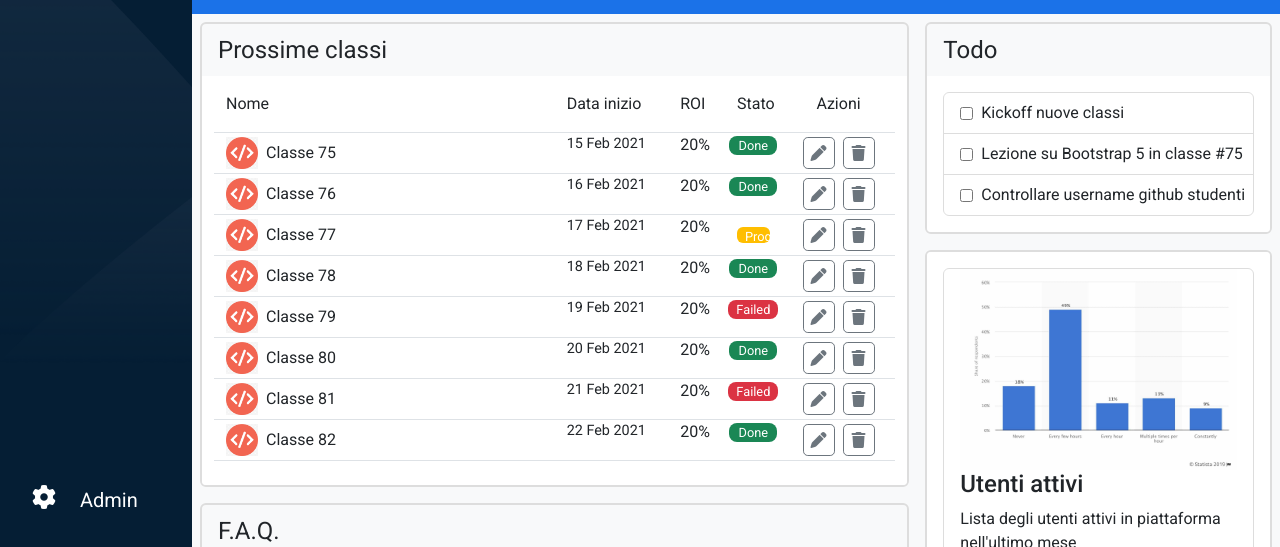
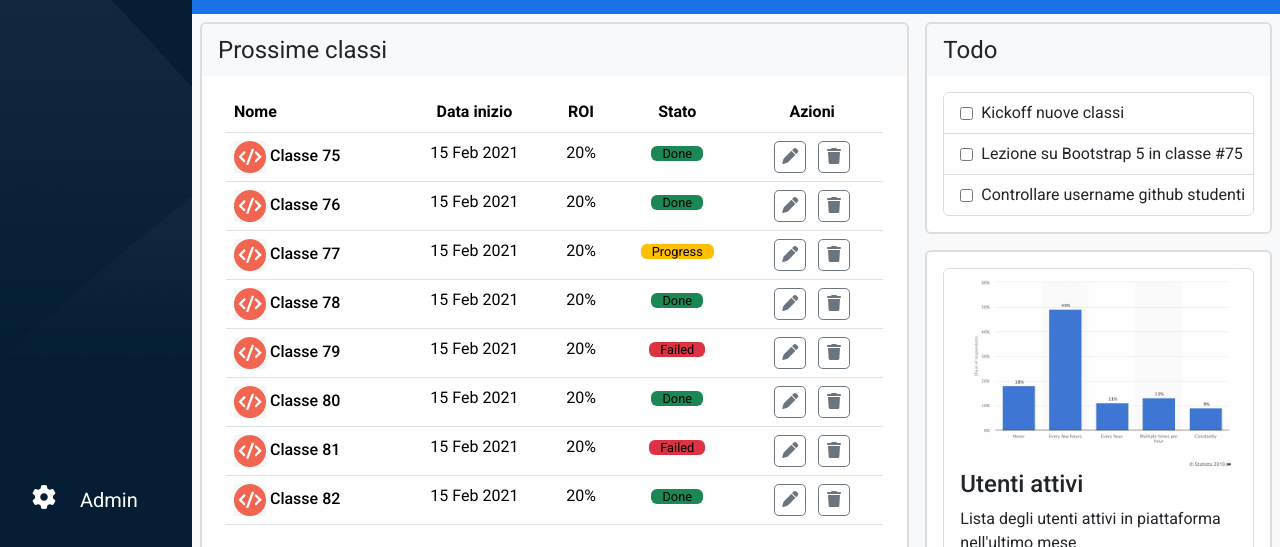
Before and after one commit to giordanofabrizii/html-css-bootstrap-dashboard, a plain HTML site: page index.html in a window 1280 px wide. Shown: the part 253-800 px from the top of the page. Drawn offline with nearby package versions, Linux system fonts and the light colour scheme.

Commit message:
changed the divland into table, next classes section

```diff
--- a/css/style.css
+++ b/css/style.css
@@ -4,7 +4,6 @@
 :root{
     --aside-width: 6rem
 }
-
 
 * {
     font-family: "Roboto", sans-serif;
@@ -96,15 +95,11 @@ main > nav > section > div > p,
     min-height: 5rem;
 }
 
-img[alt="class-avatar"]{
+img[alt="class avatar"]{
     width: 2rem;
     height: 2rem;
+    vertical-align: middle;
 }
-
-.date{
-    font-size: .9rem;
-}
-
 .accordion button {
     height: 3rem;
 }
@@ -187,26 +182,30 @@ button.outline-gray{
 }
 
 span.stato p{
+    display: inline;
+    padding: 0 .7rem;
     font-size: .8rem;
-    border-radius: .5rem;
-    color: white;
 }
 
-span.stato.done p{
+span.done p{
     background-color: #1a8755;
-    width: 3rem;
+}
+span.done p::before{
+    content: "Done";
 }
 
-span.stato.progress {
+span.my-progress p{
     background-color: #ffbe00;
-    padding-left: .5rem;
-    padding-right: .5rem;
+}
+span.my-progress p::before{
+content: "Progress";
 }
 
-span.stato.failed p {
+span.failed p{
     background-color: #db3343;
-    padding-left: .5rem;
-    padding-right: .5rem;
+}
+span.failed p::before{
+    content: "Failed";
 }
 
 /* %%%%%%%%%%%%%%%%%%%%%% */
--- a/index.html
+++ b/index.html
@@ -198,146 +198,156 @@
             <section class="container-fluid main-container">
                 <div class="row b-light-gray ">
                     <aside class="col-12 col-xl-8 p-0 b-light-gray ">
-                        <article class="p-2 b-light-gray ">
+                        <article class="p-2 b-light-gray w-100">
                             <section class="rounded-2 overflow-hidden">
                                 <div class="title px-3">
                                     <p>Prossime classi</p>
                                 </div>
                                 <div class="content b-white py-3 px-4 container-fluid">
-                                    <div class="row border-bottom">
-                                        <div class="col-8 col-lg-6"><p>Nome</p></div>
-                                        <div class="d-none d-lg-flex col-lg-2">Data inizio</div>
-                                        <div class="d-none d-lg-flex col-lg-1"><p>ROI</p></div>
-                                        <div class="col-2 text-center col-lg-1"><p>Stato</p></div>
-                                        <div class="col-2 text-center col-lg-2"><p>Azioni</p></div>
-                                    </div>
-                                    <div class="row border-bottom">
-                                        <div class="col-8 col-lg-6 d-flex align-items-center">
-                                            <img src="./img/class-avatar.jpg" alt="class-avatar">
-                                            <p class="my-2 ms-2">Classe 75</p>
-                                        </div>
-                                        <div class="d-none d-lg-flex date col-lg-2"><p>15 Feb 2021</p></div>
-                                        <div class="d-none d-lg-flex col-lg-1"><p>20%</p></div>
-                                        <div class="col-2 text-center col-lg-1 d-flex justify-content-center align-items-center">
-                                            <span class="stato done"><p>Done</p></span>
-                                        </div>
-                                        <div class="col-2 text-center col-lg-2 d-flex justify-content-center align-items-center">
-                                            <button class="outline-gray mx-1"><i class="fa-solid fa-pen c-gray"></i></button>
-                                            <button class="outline-gray mx-1"><i class="fa-solid fa-trash c-gray"></i></button>
-                                        </div>
-                                    </div>
-                                    <div class="row border-bottom">
-                                        <div class="col-8 col-lg-6 d-flex align-items-center">
-                                            <img src="./img/class-avatar.jpg" alt="class-avatar">
-                                            <p class="my-2 ms-2">Classe 76</p>
-                                        </div>
-                                        <div class="d-none d-lg-flex date col-lg-2"><p>16 Feb 2021</p></div>
-                                        <div class="d-none d-lg-flex col-lg-1"><p>20%</p></div>
-                                        <div class="col-2 text-center col-lg-1 d-flex justify-content-center align-items-center">
-                                            <span class="stato done"><p>Done</p></span>
-                                        </div>
-                                        <div class="col-2 text-center col-lg-2 d-flex justify-content-center align-items-center">
-                                            <button class="outline-gray mx-1"><i class="fa-solid fa-pen c-gray"></i></button>
-                                            <button class="outline-gray mx-1"><i class="fa-solid fa-trash c-gray"></i></button>
-                                        </div>
-                                    </div>
-                                    <div class="row border-bottom">
-                                        <div class="col-8 col-lg-6 d-flex align-items-center">
-                                            <img src="./img/class-avatar.jpg" alt="class-avatar">
-                                            <p class="my-2 ms-2">Classe 77</p>
-                                        </div>
-                                        <div class="d-none d-lg-flex date col-lg-2"><p>17 Feb 2021</p></div>
-                                        <div class="d-none d-lg-flex col-lg-1"><p>20%</p></div>
-                                        <div class="col-2 text-center col-lg-1 d-flex justify-content-center align-items-center">
-                                            <span class="stato progress"><p>Progress</p></span>
-                                        </div>
-                                        <div class="col-2 text-center col-lg-2 d-flex justify-content-center align-items-center">
-                                            <button class="outline-gray mx-1"><i class="fa-solid fa-pen c-gray"></i></button>
-                                            <button class="outline-gray mx-1"><i class="fa-solid fa-trash c-gray"></i></button>
-                                        </div>
-                                    </div>
-                                    <div class="row border-bottom">
-                                        <div class="col-8 col-lg-6 d-flex align-items-center">
-                                            <img src="./img/class-avatar.jpg" alt="class-avatar">
-                                            <p class="my-2 ms-2">Classe 78</p>
-                                        </div>
-                                        <div class="d-none d-lg-flex date col-lg-2"><p>18 Feb 2021</p></div>
-                                        <div class="d-none d-lg-flex col-lg-1"><p>20%</p></div>
-                                        <div class="col-2 text-center col-lg-1 d-flex justify-content-center align-items-center">
-                                            <span class="stato done"><p>Done</p></span>
-                                        </div>
-                                        <div class="col-2 text-center col-lg-2 d-flex justify-content-center align-items-center">
-                                            <button class="outline-gray mx-1"><i class="fa-solid fa-pen c-gray"></i></button>
-                                            <button class="outline-gray mx-1"><i class="fa-solid fa-trash c-gray"></i></button>
-                                        </div>
-                                    </div>
-                                    <div class="row border-bottom">
-                                        <div class="col-8 col-lg-6 d-flex align-items-center">
-                                            <img src="./img/class-avatar.jpg" alt="class-avatar">
-                                            <p class="my-2 ms-2">Classe 79</p>
-                                        </div>
-                                        <div class="d-none d-lg-flex date col-lg-2"><p>19 Feb 2021</p></div>
-                                        <div class="d-none d-lg-flex col-lg-1"><p>20%</p></div>
-                                        <div class="col-2 text-center col-lg-1 d-flex justify-content-center align-items-center">
-                                            <span class="stato failed"><p>Failed</p></span>
-                                        </div>
-                                        <div class="col-2 text-center col-lg-2 d-flex justify-content-center align-items-center">
-                                            <button class="outline-gray mx-1"><i class="fa-solid fa-pen c-gray"></i></button>
-                                            <button class="outline-gray mx-1"><i class="fa-solid fa-trash c-gray"></i></button>
-                                        </div>
-                                    </div>
-                                    <div class="row border-bottom">
-                                        <div class="col-8 col-lg-6 d-flex align-items-center">
-                                            <img src="./img/class-avatar.jpg" alt="class-avatar">
-                                            <p class="my-2 ms-2">Classe 80</p>
-                                        </div>
-                                        <div class="d-none d-lg-flex date col-lg-2"><p>20 Feb 2021</p></div>
-                                        <div class="d-none d-lg-flex col-lg-1"><p>20%</p></div>
-                                        <div class="col-2 text-center col-lg-1 d-flex justify-content-center align-items-center">
-                                            <span class="stato done"><p>Done</p></span>
-                                        </div>
-                                        <div class="col-2 text-center col-lg-2 d-flex justify-content-center align-items-center">
-                                            <button class="outline-gray mx-1"><i class="fa-solid fa-pen c-gray"></i></button>
-                                            <button class="outline-gray mx-1"><i class="fa-solid fa-trash c-gray"></i></button>
-                                        </div>
-                                    </div>
+                                    <table class="table container-fluid">
+                                        <thead>
+                                            <tr>
+                                                <th scope="col" colspan="4">Nome</th>
+                                                <th class="text-center d-none d-lg-table-cell" scope="col">Data inizio</th>
+                                                <th class="text-center d-none d-lg-table-cell" scope="col">ROI</th>
+                                                <th class="text-center" scope="col">Stato</th>
+                                                <th class="text-center" scope="col">Azioni</th>
+                                            </tr>
+                                        </thead>
+                                        <tbody>
+                                            <tr>
+                                                <td colspan="4">
+                                                    <img src="./img/class-avatar.jpg" alt="class avatar">
+                                                    <h3 class="d-inline m-0 fs-6">Classe 75</h3>
+                                                </td>
+                                                <td class="text-center d-none d-lg-table-cell"><p class="m-0">15 Feb 2021</p></td>
+                                                <td class="text-center d-none d-lg-table-cell"><p class="m-0">20%</p></td>
+                                                <td class="text-center">
+                                                    <span class="stato done"><p class="m-0 rounded-2"></p></span>
+                                                </td>
+                                                <td class="text-center">
+                                                    <button class="outline-gray mx-1 d-inline"><i class="fa-solid fa-pen c-gray"></i></button>
+                                                    <button class="outline-gray mx-1 d-inline"><i class="fa-solid fa-trash c-gray"></i></button>
+                                                </td>
+                                            </tr>
 
-                                    <div class="row border-bottom">
-                                        <div class="col-8 col-lg-6 d-flex align-items-center">
-                                            <img src="./img/class-avatar.jpg" alt="class-avatar">
-                                            <p class="my-2 ms-2">Classe 81</p>
-                                        </div>
-                                        <div class="d-none d-lg-flex date col-lg-2"><p>21 Feb 2021</p></div>
-                                        <div class="d-none d-lg-flex col-lg-1"><p>20%</p></div>
-                                        <div class="col-2 text-center col-lg-1 d-flex justify-content-center align-items-center">
-                                            <span class="stato failed"><p>Failed</p></span>
-                                        </div>
-                                        <div class="col-2 text-center col-lg-2 d-flex justify-content-center align-items-center">
-                                            <button class="outline-gray mx-1"><i class="fa-solid fa-pen c-gray"></i></button>
-                                            <button class="outline-gray mx-1"><i class="fa-solid fa-trash c-gray"></i></button>
-                                        </div>
-                                    </div>
+                                            <tr>
+                                                <td colspan="4">
+                                                    <img src="./img/class-avatar.jpg" alt="class avatar">
+                                                    <h3 class="d-inline m-0 fs-6">Classe 76</h3>
+                                                </td>
+                                                <td class="text-center d-none d-lg-table-cell"><p class="m-0">15 Feb 2021</p></td>
+                                                <td class="text-center d-none d-lg-table-cell"><p class="m-0">20%</p></td>
+                                                <td class="text-center">
+                                                    <span class="stato done"><p class="m-0 rounded-2"></p></span>
+                                                </td>
+                                                <td class="text-center">
+                                                    <button class="outline-gray mx-1 d-inline"><i class="fa-solid fa-pen c-gray"></i></button>
+                                                    <button class="outline-gray mx-1 d-inline"><i class="fa-solid fa-trash c-gray"></i></button>
+                                                </td>
+                                            </tr>
 
-                                    <div class="row border-bottom mb-2">
-                                        <div class="col-8 col-lg-6 d-flex align-items-center">
-                                            <img src="./img/class-avatar.jpg" alt="class-avatar">
-                                            <p class="my-2 ms-2">Classe 82</p>
-                                        </div>
-                                        <div class="d-none d-lg-flex date date col-lg-2"><p>22 Feb 2021</p></div>
-                                        <div class="d-none d-lg-flex col-lg-1"><p>20%</p></div>
-                                        <div class="col-2 text-center col-lg-1 d-flex justify-content-center align-items-center">
-                                            <span class="stato done"><p>Done</p></span>
-                                        </div>
-                                        <div class="col-2 text-center col-lg-2 d-flex justify-content-center align-items-center">
-                                            <button class="outline-gray mx-1"><i class="fa-solid fa-pen c-gray"></i></button>
-                                            <button class="outline-gray mx-1"><i class="fa-solid fa-trash c-gray"></i></button>
-                                        </div>
-                                    </div>
+                                            <tr>
+                                                <td colspan="4">
+                                                    <img src="./img/class-avatar.jpg" alt="class avatar">
+                                                    <h3 class="d-inline m-0 fs-6">Classe 77</h3>
+                                                </td>
+                                                <td class="text-center d-none d-lg-table-cell"><p class="m-0">15 Feb 2021</p></td>
+                                                <td class="text-center d-none d-lg-table-cell"><p class="m-0">20%</p></td>
+                                                <td class="text-center">
+                                                    <span class="stato my-progress"><p class="m-0 rounded-2"></p></span>
+                                                </td>
+                                                <td class="text-center">
+                                                    <button class="outline-gray mx-1 d-inline"><i class="fa-solid fa-pen c-gray"></i></button>
+                                                    <button class="outline-gray mx-1 d-inline"><i class="fa-solid fa-trash c-gray"></i></button>
+                                                </td>
+                                            </tr>
 
+                                            <tr>
+                                                <td colspan="4">
+                                                    <img src="./img/class-avatar.jpg" alt="class avatar">
+                                                    <h3 class="d-inline m-0 fs-6">Classe 78</h3>
+                                                </td>
+                                                <td class="text-center d-none d-lg-table-cell"><p class="m-0">15 Feb 2021</p></td>
+                                                <td class="text-center d-none d-lg-table-cell"><p class="m-0">20%</p></td>
+                                                <td class="text-center">
+                                                    <span class="stato done"><p class="m-0 rounded-2"></p></span>
+                                                </td>
+                                                <td class="text-center">
+                                                    <button class="outline-gray mx-1 d-inline"><i class="fa-solid fa-pen c-gray"></i></button>
+                                                    <button class="outline-gray mx-1 d-inline"><i class="fa-solid fa-trash c-gray"></i></button>
+                                                </td>
+                                            </tr>
+
+                                            <tr>
+                                                <td colspan="4">
+                                                    <img src="./img/class-avatar.jpg" alt="class avatar">
+                                                    <h3 class="d-inline m-0 fs-6">Classe 79</h3>
+                                                </td>
+                                                <td class="text-center d-none d-lg-table-cell"><p class="m-0">15 Feb 2021</p></td>
+                                                <td class="text-center d-none d-lg-table-cell"><p class="m-0">20%</p></td>
+                                                <td class="text-center">
+                                                    <span class="stato failed"><p class="m-0 rounded-2"></p></span>
+                                                </td>
+                                                <td class="text-center">
+                                                    <button class="outline-gray mx-1 d-inline"><i class="fa-solid fa-pen c-gray"></i></button>
+                                                    <button class="outline-gray mx-1 d-inline"><i class="fa-solid fa-trash c-gray"></i></button>
+                                                </td>
+                                            </tr>
+
+                                            <tr>
+                                                <td colspan="4">
+                                                    <img src="./img/class-avatar.jpg" alt="class avatar">
+                                                    <h3 class="d-inline m-0 fs-6">Classe 80</h3>
+                                                </td>
+                                                <td class="text-center d-none d-lg-table-cell"><p class="m-0">15 Feb 2021</p></td>
+                                                <td class="text-center d-none d-lg-table-cell"><p class="m-0">20%</p></td>
+                                                <td class="text-center">
+                                                    <span class="stato done"><p class="m-0 rounded-2"></p></span>
+                                                </td>
+                                                <td class="text-center">
+                                                    <button class="outline-gray mx-1 d-inline"><i class="fa-solid fa-pen c-gray"></i></button>
+                                                    <button class="outline-gray mx-1 d-inline"><i class="fa-solid fa-trash c-gray"></i></button>
+                                                </td>
+                                            </tr>
+
+                                            <tr>
+                                                <td colspan="4">
+                                                    <img src="./img/class-avatar.jpg" alt="class avatar">
+                                                    <h3 class="d-inline m-0 fs-6">Classe 81</h3>
+                                                </td>
+                                                <td class="text-center d-none d-lg-table-cell"><p class="m-0">15 Feb 2021</p></td>
+                                                <td class="text-center d-none d-lg-table-cell"><p class="m-0">20%</p></td>
+                                                <td class="text-center">
+                                                    <span class="stato failed"><p class="m-0 rounded-2"></p></span>
+                                                </td>
+                                                <td class="text-center">
+                                                    <button class="outline-gray mx-1 d-inline"><i class="fa-solid fa-pen c-gray"></i></button>
+                                                    <button class="outline-gray mx-1 d-inline"><i class="fa-solid fa-trash c-gray"></i></button>
+                                                </td>
+                                            </tr>
+
+                                            <tr>
+                                                <td colspan="4">
+                                                    <img src="./img/class-avatar.jpg" alt="class avatar">
+                                                    <h3 class="d-inline m-0 fs-6">Classe 82</h3>
+                                                </td>
+                                                <td class="text-center d-none d-lg-table-cell"><p class="m-0">15 Feb 2021</p></td>
+                                                <td class="text-center d-none d-lg-table-cell"><p class="m-0">20%</p></td>
+                                                <td class="text-center">
+                                                    <span class="stato done"><p class="m-0 rounded-2"></p></span>
+                                                </td>
+                                                <td class="text-center">
+                                                    <button class="outline-gray mx-1 d-inline"><i class="fa-solid fa-pen c-gray"></i></button>
+                                                    <button class="outline-gray mx-1 d-inline"><i class="fa-solid fa-trash c-gray"></i></button>
+                                                </td>
+                                            </tr>
+                                        </tbody>
+                                    </table>
                                 </div>
                             </section>
                         </article>
-                        <article class="p-2 b-light-gray ">
+                        <article class="p-2 b-light-gray w-100">
                             <section class="rounded-2 overflow-hidden">
                                 <div class="title px-3">
                                         <p>F.A.Q.</p>
```
